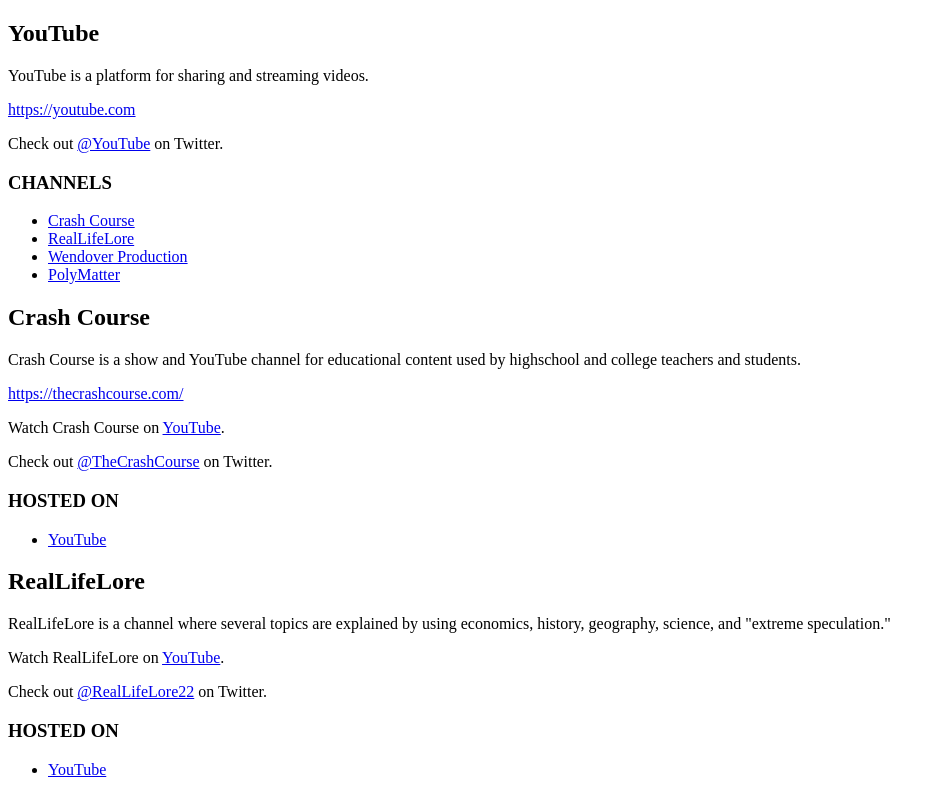
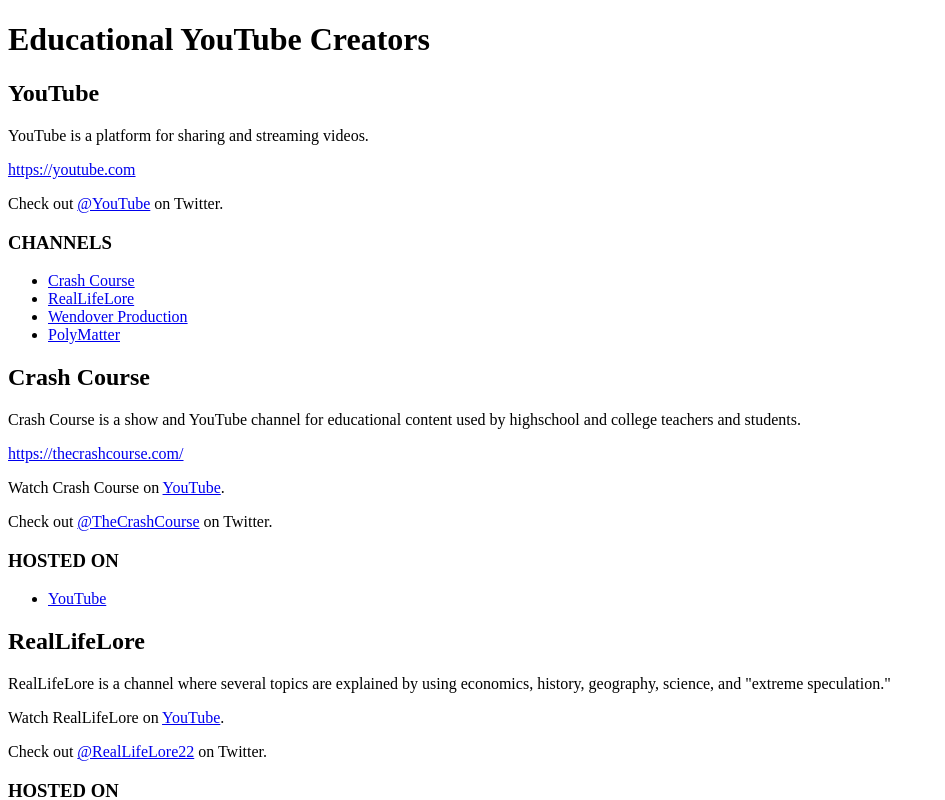
Before and after one commit to IRod22/ed-yt-relations, an Angular app: page / in a window 1280 px wide. Shown: the top 800 px of the page, without its empty margins (0-945 px from the left). Built offline with nearby package versions, Linux system fonts and the light colour scheme.

Commit message:
feat: add header

```diff
--- a/src/app/app.component.html
+++ b/src/app/app.component.html
@@ -7,6 +7,9 @@
 <!-- * * * * * * * to get started with your project! * * * * * * * * -->
 <!-- * * * * * * * * * * * * * * * * * * * * * * * * * * * * * * * -->
 
+<header>
+    <h1>Educational YouTube Creators</h1>
+</header>
 <main>
     <app-profile *ngFor="let profile of profiles" [profile]="profile"></app-profile>
 </main>
```
